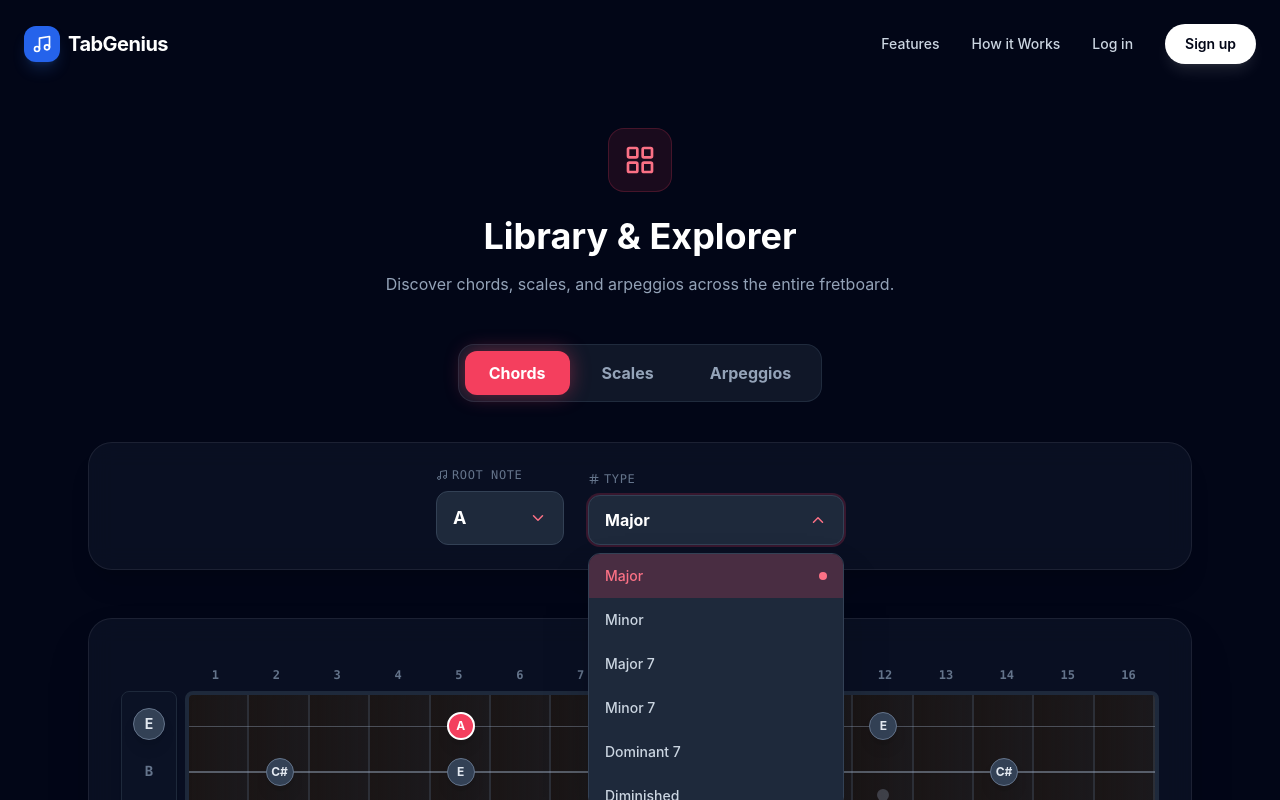
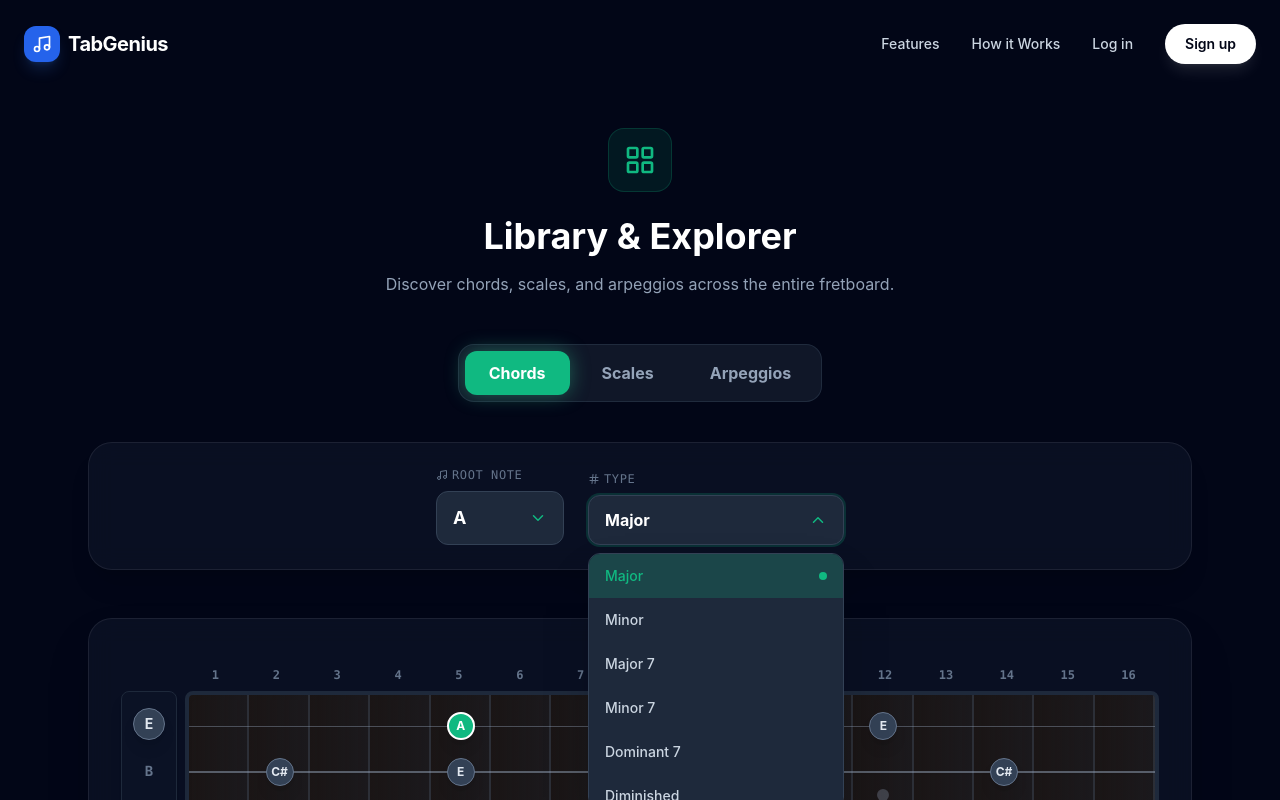
Before and after one commit to BiancaBya/Guitar-Tab-Frontend, a React (Vite) app: page /chords in a window 1280 px wide. Both pictures are taken after a click on the button "Major". Shown: the top 800 px of the page. Built offline with nearby package versions, Linux system fonts and the light colour scheme.

Commit message:
change colours

```diff
--- a/src/components/FeatureCards.tsx
+++ b/src/components/FeatureCards.tsx
@@ -27,10 +27,10 @@ const features = [
         link: "/upload"
     },
     {
-        icon: <Activity size={32} className="text-emerald-400 group-hover:animate-pulse" />,
+        icon: <Activity size={32} className="text-rose-400 group-hover:animate-pulse" />,
         title: "Smart Metronome",
         desc: "Keep perfect time with visual and audio beats. Supports complex time signatures and tap tempo.",
-        color: "bg-emerald-500/10 border-emerald-500/20",
+        color: "bg-rose-500/10 border-rose-500/20",
         glow: "group-hover:shadow-[0_0_30px_-5px_rgba(16,185,129,0.3)]",
         link: "/metronome"
     },
@@ -43,10 +43,10 @@ const features = [
         link: "/tuner"
     },
     {
-        icon: <LayoutGrid size={32} className="text-rose-400 group-hover:scale-110 transition-transform duration-300" />,
+        icon: <LayoutGrid size={32} className="text-emerald-400 group-hover:scale-110 transition-transform duration-300" />,
         title: "Chord & Scale Library",
         desc: "Interactive fretboard visualizer. Explore all chord shapes, CAGED positions, scale shapes and arpeggios across the neck.",
-        color: "bg-rose-500/10 border-rose-500/20",
+        color: "bg-emerald-500/10 border-emerald-500/20",
         glow: "group-hover:shadow-[0_0_30px_-5px_rgba(244,63,94,0.3)]",
         link: "/chords"
     }
--- a/src/pages/ChordsPage.tsx
+++ b/src/pages/ChordsPage.tsx
@@ -71,8 +71,8 @@ export const ChordsPage = () => {
             <div className="max-w-6xl mx-auto px-6 pt-32 pb-20">
 
                 <div className="text-center mb-12 animate-fade-in-up">
-                    <div className="inline-flex items-center justify-center w-16 h-16 rounded-2xl bg-rose-500/10 border border-rose-500/20 mb-6">
-                        <LayoutGrid size={32} className="text-rose-400" />
+                    <div className="inline-flex items-center justify-center w-16 h-16 rounded-2xl bg-emerald-500/10 border border-emerald-500/20 mb-6">
+                        <LayoutGrid size={32} className="text-emerald-500" />
                     </div>
                     <h1 className="text-4xl font-bold mb-4">Library & Explorer</h1>
                     <p className="text-slate-400">Discover chords, scales, and arpeggios across the entire fretboard.</p>
@@ -86,7 +86,7 @@ export const ChordsPage = () => {
                                 onClick={() => handleCategoryChange(cat)}
                                 className={`px-6 py-2.5 rounded-xl font-bold capitalize transition-all duration-300 ${
                                     activeCategory === cat
-                                        ? 'bg-rose-500 text-white shadow-[0_0_20px_rgba(244,63,94,0.4)]'
+                                        ? 'bg-emerald-500 text-white shadow-[0_0_20px_rgba(52,211,153,0.4)]'
                                         : 'text-slate-400 hover:text-white hover:bg-slate-700/50'
                                 }`}
                             >
@@ -102,10 +102,10 @@ export const ChordsPage = () => {
                         <label className="text-xs text-slate-500 font-mono uppercase tracking-wider flex items-center gap-1"><Music size={12}/> Root Note</label>
                         <button
                             onClick={() => { setIsRootOpen(!isRootOpen); setIsTypeOpen(false); }}
-                            className={`flex items-center justify-between bg-slate-800 text-white border border-slate-700 rounded-xl px-4 py-3 outline-none hover:border-rose-500/50 transition font-bold text-left ${isRootOpen ? 'border-rose-500 ring-2 ring-rose-500/20' : ''}`}
+                            className={`flex items-center justify-between bg-slate-800 text-white border border-slate-700 rounded-xl px-4 py-3 outline-none hover:border-emerald-500/50 transition font-bold text-left ${isRootOpen ? 'border-emerald-500 ring-2 ring-emerald-500/20' : ''}`}
                         >
                             <span className="text-lg">{rootNote}</span>
-                            <ChevronDown size={18} className={`text-rose-400 transition-transform duration-300 ${isRootOpen ? 'rotate-180' : ''}`} />
+                            <ChevronDown size={18} className={`text-emerald-500 transition-transform duration-300 ${isRootOpen ? 'rotate-180' : ''}`} />
                         </button>
 
                         {isRootOpen && (
@@ -115,7 +115,7 @@ export const ChordsPage = () => {
                                         key={n}
                                         onClick={() => { setRootNote(n); setIsRootOpen(false); }}
                                         className={`p-2 cursor-pointer transition-colors text-center font-bold rounded-lg
-                                    ${rootNote === n ? 'bg-rose-500 text-white' : 'text-slate-300 hover:bg-slate-700 hover:text-white'}
+                                    ${rootNote === n ? 'bg-emerald-500 text-white' : 'text-slate-300 hover:bg-slate-700 hover:text-white'}
                                 `}
                                     >
                                         {n}
@@ -129,10 +129,10 @@ export const ChordsPage = () => {
                         <label className="text-xs text-slate-500 font-mono uppercase tracking-wider flex items-center gap-1"><Hash size={12}/> Type</label>
                         <button
                             onClick={() => { setIsTypeOpen(!isTypeOpen); setIsRootOpen(false); }}
-                            className={`flex items-center justify-between bg-slate-800 text-white border border-slate-700 rounded-xl px-4 py-3 outline-none hover:border-rose-500/50 transition font-bold text-left ${isTypeOpen ? 'border-rose-500 ring-2 ring-rose-500/20' : ''}`}
+                            className={`flex items-center justify-between bg-slate-800 text-white border border-slate-700 rounded-xl px-4 py-3 outline-none hover:border-emerald-500/50 transition font-bold text-left ${isTypeOpen ? 'border-emerald-500 ring-2 ring-emerald-500/20' : ''}`}
                         >
                             <span className="truncate">{selectedType}</span>
-                            <ChevronDown size={18} className={`text-rose-400 transition-transform duration-300 ${isTypeOpen ? 'rotate-180' : ''}`} />
+                            <ChevronDown size={18} className={`text-emerald-500 transition-transform duration-300 ${isTypeOpen ? 'rotate-180' : ''}`} />
                         </button>
 
                         {isTypeOpen && (
@@ -142,11 +142,11 @@ export const ChordsPage = () => {
                                         key={t}
                                         onClick={() => { setSelectedType(t); setIsTypeOpen(false); }}
                                         className={`px-4 py-3 cursor-pointer transition-colors text-sm font-medium flex items-center justify-between
-                                    ${selectedType === t ? 'bg-rose-500/20 text-rose-400' : 'text-slate-300 hover:bg-slate-700 hover:text-white'}
+                                    ${selectedType === t ? 'bg-emerald-500/20 text-emerald-500' : 'text-slate-300 hover:bg-slate-700 hover:text-white'}
                                 `}
                                     >
                                         {t}
-                                        {selectedType === t && <div className="w-2 h-2 rounded-full bg-rose-400"></div>}
+                                        {selectedType === t && <div className="w-2 h-2 rounded-full bg-emerald-500"></div>}
                                     </div>
                                 ))}
                             </div>
@@ -183,7 +183,7 @@ export const ChordsPage = () => {
                                             {isActive ? (
                                                 <div className={`w-8 h-8 rounded-full flex items-center justify-center font-bold text-sm shadow-lg transition-transform hover:scale-110 cursor-default
                                                     ${isRoot
-                                                    ? 'bg-rose-500 text-white shadow-[0_0_15px_rgba(244,63,94,0.6)] border-2 border-white'
+                                                    ? 'bg-emerald-500 text-white shadow-[0_0_15px_rgba(52,211,153,0.6)] border-2 border-white'
                                                     : 'bg-slate-700 text-slate-200 border border-slate-500'
                                                 }`}
                                                 >
@@ -255,7 +255,7 @@ export const ChordsPage = () => {
                                                                 {isActive && (
                                                                     <div className={`w-7 h-7 rounded-full flex items-center justify-center font-bold text-xs shadow-lg transition-transform hover:scale-125 cursor-default z-30
                                                                     ${isRoot
-                                                                        ? 'bg-rose-500 text-white shadow-[0_0_15px_rgba(244,63,94,0.6)] border-2 border-white'
+                                                                        ? 'bg-emerald-500 text-white shadow-[0_0_15px_rgba(52,211,153,0.4)] border-2 border-white'
                                                                         : 'bg-slate-700 text-slate-200 border border-slate-500'
                                                                     }`}
                                                                     >
@@ -278,7 +278,7 @@ export const ChordsPage = () => {
 
                     <div className="mt-6 flex justify-center gap-8 text-sm font-mono text-slate-400">
                         <div className="flex items-center gap-2">
-                            <div className="w-4 h-4 rounded-full bg-rose-500 border border-white"></div>
+                            <div className="w-4 h-4 rounded-full bg-emerald-500 border border-white"></div>
                             <span>Root Note ({rootNote})</span>
                         </div>
                         <div className="flex items-center gap-2">
```
Also changed, not shown: src/pages/MetronomePage.tsx (+12 -12 lines).
